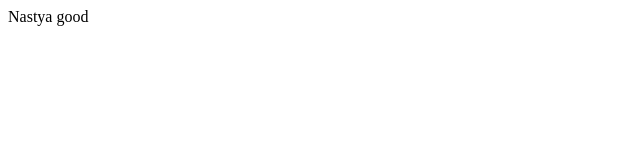
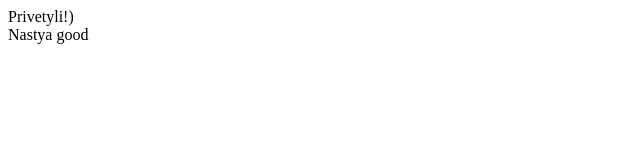
Before and after one commit to NastyaKod/-, a plain HTML site: page public_html/index.html in a window 1280 px wide. Shown: the whole page, without its empty margins (0-640 px from the left). Drawn offline with Linux system fonts and the light colour scheme.

Commit message:
Update index.html
Привет!

```diff
--- a/public_html/index.html
+++ b/public_html/index.html
@@ -11,6 +11,7 @@ and open the template in the editor.
         <meta name="viewport" content="width=device-width, initial-scale=1.0">
     </head>
     <body>
+        Privetyli!)
         <div>Nastya good</div>
     </body>
 </html>
```
